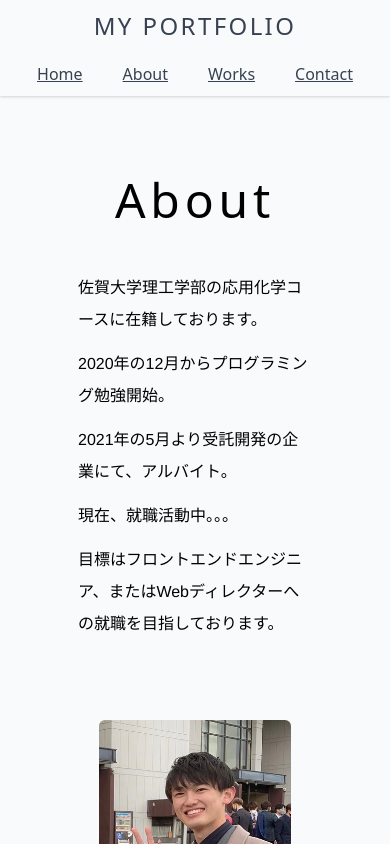
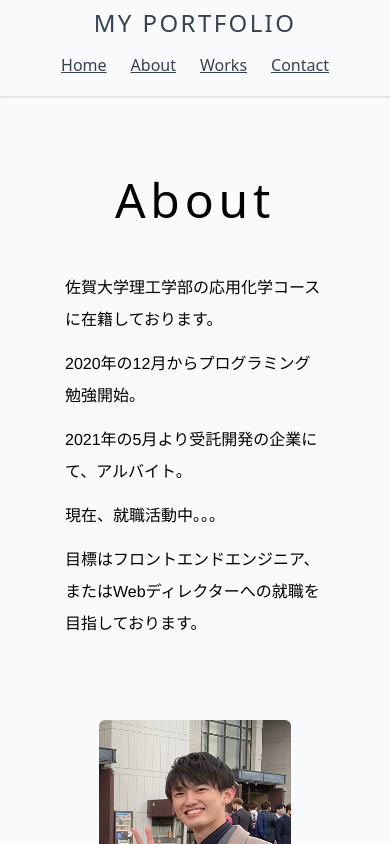
Before and after one commit to mah1ro6/my-portfolio, a React (Create React App) app: page /about in a window 390 px wide. Shown: the top 844 px of the page. Built offline with nearby package versions, Linux system fonts and the light colour scheme.

Commit message:
スタイリングの軽微な修正

```diff
--- a/src/components/Home/index.tsx
+++ b/src/components/Home/index.tsx
@@ -7,7 +7,7 @@ const Home: React.FC = () => {
       <img
         src="../../img/home-bg.jpg"
         alt="ホーム画面の画像"
-        className="min-h-screen w-full object-cover md:w-screen"
+        className="max-h-screen w-screen min-h-screen object-cover md:w-screen"
       />
     </div>
   );
--- a/src/components/Links/index.tsx
+++ b/src/components/Links/index.tsx
@@ -37,14 +37,14 @@ const Links: React.FC<Props> = (props) => {
 
   return (
     <nav>
-      <ul className="flex justify-start flex-wrap sm:justify-center">
+      <ul className="flex justify-start flex-wrap w-full md:mb-3 sm:justify-center">
         {buttonData.map((data) => (
           <li
             key={data.item}
             className={
               history.location.pathname === '/'
                 ? 'pl-16 pr-16 text-gray-700 transition duration-500 ease-in-out text-2xl hover:opacity-60 md:text-center md:mt-8 md:pl-6 md:pr-6 sm:pl-4 sm:pr-4 md:w-1/2 '
-                : 'pl-5 pr-5 text-gray-700  hover:opacity-75 sm:justify-around'
+                : 'pl-5 pr-5 text-gray-700 sm:pl-3 sm:pr-3 hover:opacity-75'
             }
           >
             <button
--- a/src/components/Works/index.tsx
+++ b/src/components/Works/index.tsx
@@ -46,7 +46,7 @@ const Works: React.FC = () => {
       src: '../../img/photo-search-app.png',
       production: '画像検索アプリ',
       text:
-        'React × TypeScript × firebase で作成したアプリです。\n非同期処理やTypeScriptの良いアウトプットになりました。',
+        'React × TypeScript × Firebase で作成したアプリです。\n非同期処理やTypeScriptの良いアウトプットになりました。',
     },
   ];
 
@@ -87,7 +87,7 @@ const Works: React.FC = () => {
             <h2 className="font-thin text-2xl font-body text-gray-600 tracking-wider">
               {data.production}
             </h2>
-            <img src={data.src} className="w-full block mx-auto h-auto mt-10" />
+            <img src={data.src} className="w-full block mx-auto h-auto mt-10 rounded-md" />
             <p className="font-thin font-body text-gray-600 tracking-wide mt-6">
               {data.text}
             </p>
--- a/src/layout/ComponentsLayout.tsx
+++ b/src/layout/ComponentsLayout.tsx
@@ -13,7 +13,7 @@ const PageLayout: React.FC<Props> = (props) => {
       className={
         history.location.pathname === '/'
           ? ''
-          : 'h-auto w-3/5 mx-auto mt-20 mb-32'
+          : 'h-auto w-3/5 mx-auto mt-20 mb-32 sm:w-2/3'
       }
     >
       {props.children}
```
